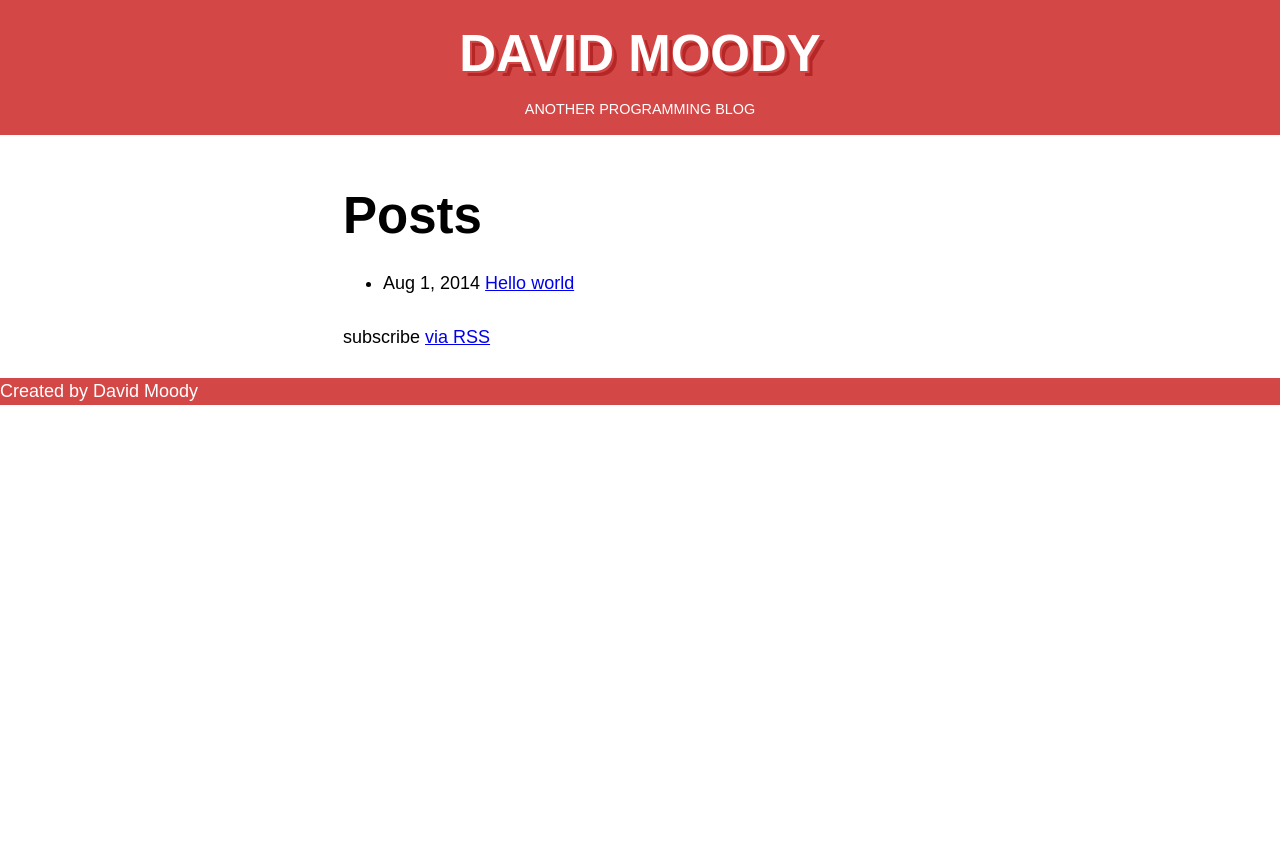
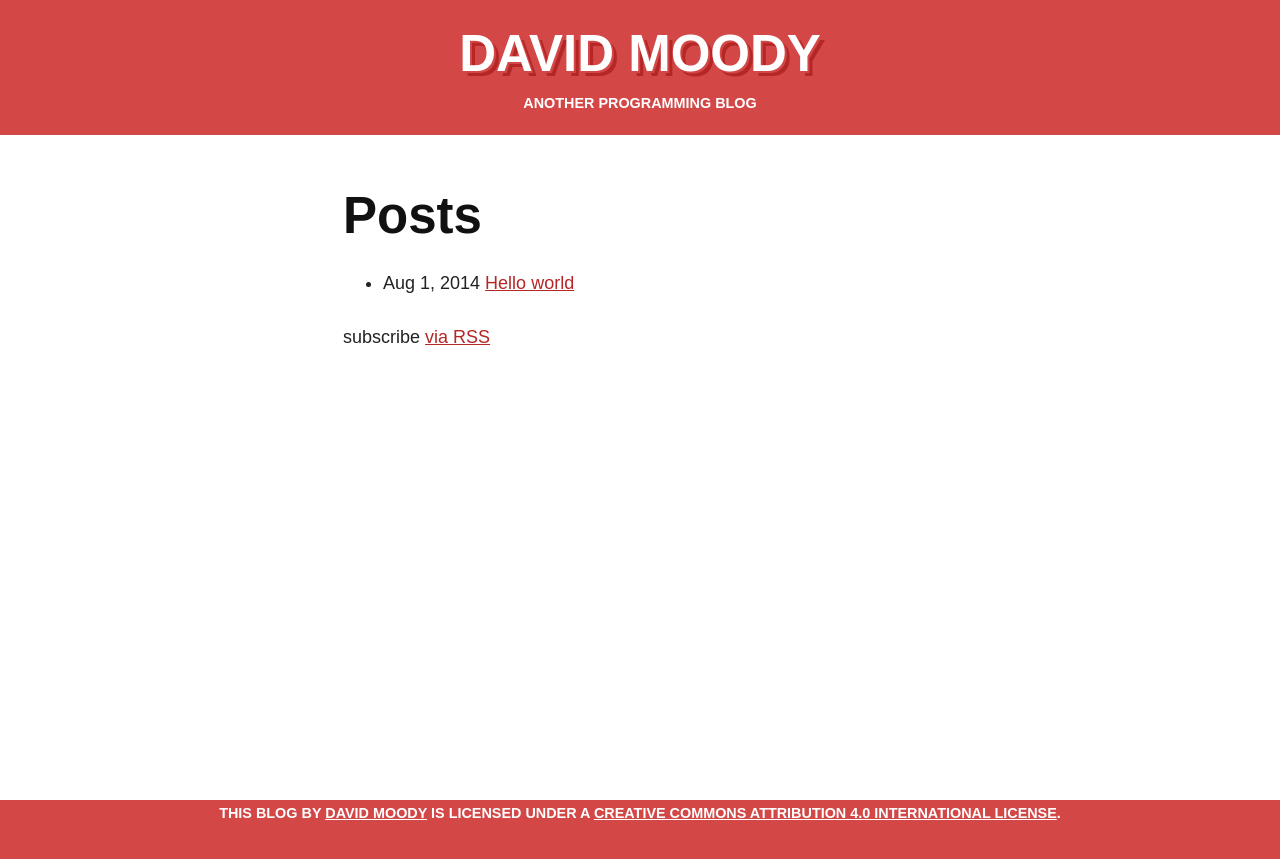
Before and after one commit to davidxmoody/davidxmoody.com, a Jekyll site: the page built from index.html, in a window 1280 px wide. Shown: the top 859 px of the page. Built offline with Jekyll 4.4.1, drawn with Linux system fonts in a browser that asks for light colours.

Commit message:
Tweaked style and added CC license

```diff
--- a/_layouts/default.html
+++ b/_layouts/default.html
@@ -11,17 +11,26 @@
 </head>
 <body>
 
-<header>
-  <h1><a href="/">David Moody</a></h1>
-  <p><small>Another programming blog</small></p>
-</header>
+<div class="wrapper">
+  <header class="site-header">
+    <h1><a href="/">David Moody</a></h1>
+    <p>Another programming blog</p>
+  </header>
 
-<article>
-  {{ content }}
-</article>
+  <div class="content">
+    {{ content }}
+  </div>
 
-<footer>
-  <p>Created by David Moody</p>
+  <div class="push"></div>
+</div>
+
+<footer class="site-footer">
+  <p>
+    <!--<a rel="license" href="http://creativecommons.org/licenses/by/4.0/"><img alt="Creative Commons Licence" style="border-width:0" src="https://i.creativecommons.org/l/by/4.0/80x15.png" /></a><br>-->
+    <span xmlns:dct="http://purl.org/dc/terms/" href="http://purl.org/dc/dcmitype/Text" property="dct:title" rel="dct:type">This blog</span> by
+    <a xmlns:cc="http://creativecommons.org/ns#" href="davidxmoody.com" property="cc:attributionName" rel="cc:attributionURL">David Moody</a> is licensed under a
+    <a rel="license" href="http://creativecommons.org/licenses/by/4.0/">Creative Commons Attribution 4.0 International License</a>.
+  </p>
 </footer>
 
 </body>
--- /dev/null
+++ b/_sass/_stickyfooter.scss
@@ -0,0 +1,16 @@
+$footer-height: 100px;
+
+html, body {
+	height: 100%;
+}
+
+.wrapper {
+	min-height: 100%;
+	height: auto !important;
+	height: 100%;
+	margin-bottom: -1*$footer-height;
+}
+
+footer, .push {
+	height: $footer-height;
+}
--- a/css/main.scss
+++ b/css/main.scss
@@ -4,22 +4,49 @@
 @import 'normalize';
 @import 'typography';
 @import 'highlight';
+@import 'stickyfooter';
 
 /* Colours based off of:
  * http://www.paletton.com/#uid=1000u0kleqtbzEKgVuIpcmGtdhZ
  */
 
-$header-background: #D34747;
+$color-base: #D34747;
+$color-light: #F57373;
+$color-lighter: #FFA3A3;
+$color-dark: #B52626;
+$color-darker: #8F0C0C;
+
+$content-text-color: #222;
+$content-header-color: #111;
+
+$header-background: $color-base;
 $header-color: white;
-$header-shadow-color: #B52626;
+$header-shadow-color: $color-dark;
+$link-color: $color-dark;
+$hover-link-color: $color-darker;
 
-/* Site header */
+/* Site header and footer */
 
-body > header {
+.site-header,
+.site-footer {
+  background: $header-background;
+  color: $header-color;
   text-align: center;
   text-transform: uppercase;
+
+  p {
+    font-size: 80%;
+    font-weight: bold;
+  }
+
+  a {
+    color: $header-color;
+  }
+}
+
+.site-header {
   padding-top: $computed-line-height;
-  a {
+  a, a:hover {
     text-decoration: none;
     color: $header-color;
     text-shadow: 2px 2px 0 $header-background, 5px 5px 0 $header-shadow-color;
@@ -28,22 +55,27 @@ body > header {
     @include rhythm(3, 0, 0);
   }
   p {
-    padding-top: $computed-line-height/2;
-    padding-bottom: $computed-line-height/2;
+    $upper-padding: round($computed-line-height / 3);
+    padding-top: $upper-padding;
+    padding-bottom: $computed-line-height - $upper-padding;
     margin-bottom: 0;
   }
 }
 
-body > header,
-body > footer {
-  background: $header-background;
-  color: $header-color;
-  //padding: 10px;
+.content {
+  max-width: $body-font-size * 33;
+  margin: auto;
+  color: $content-text-color;
+  h1, h2, h3, h4, h5, h6 {
+    color: $content-header-color;
+  }
 }
 
-article {
-  max-width: $body-font-size * 33;
-  margin: auto;
+a {
+  color: $link-color;
+}
+a:hover {
+  color: $hover-link-color;
 }
 
 /* Quick fix for images */
```
